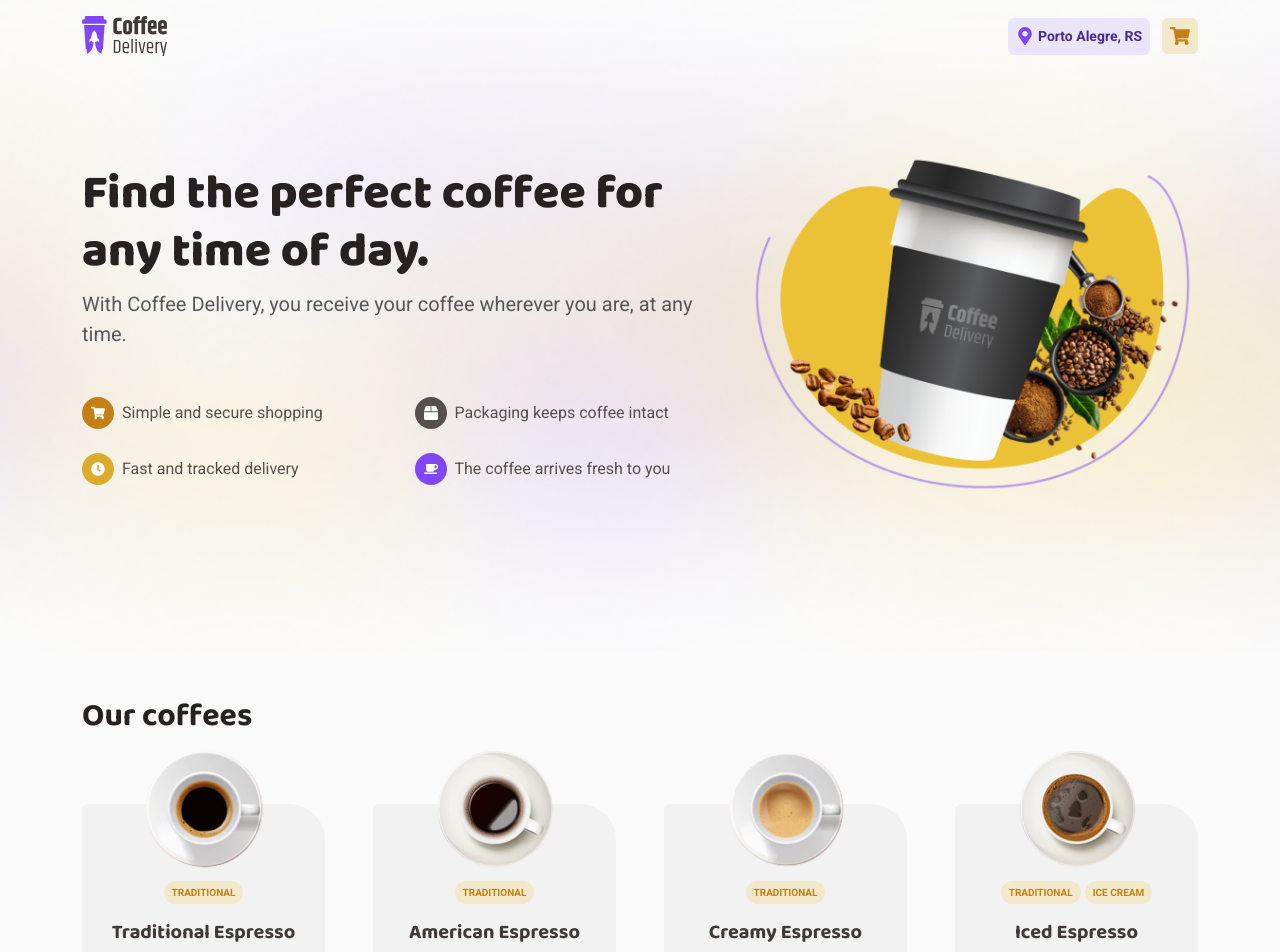
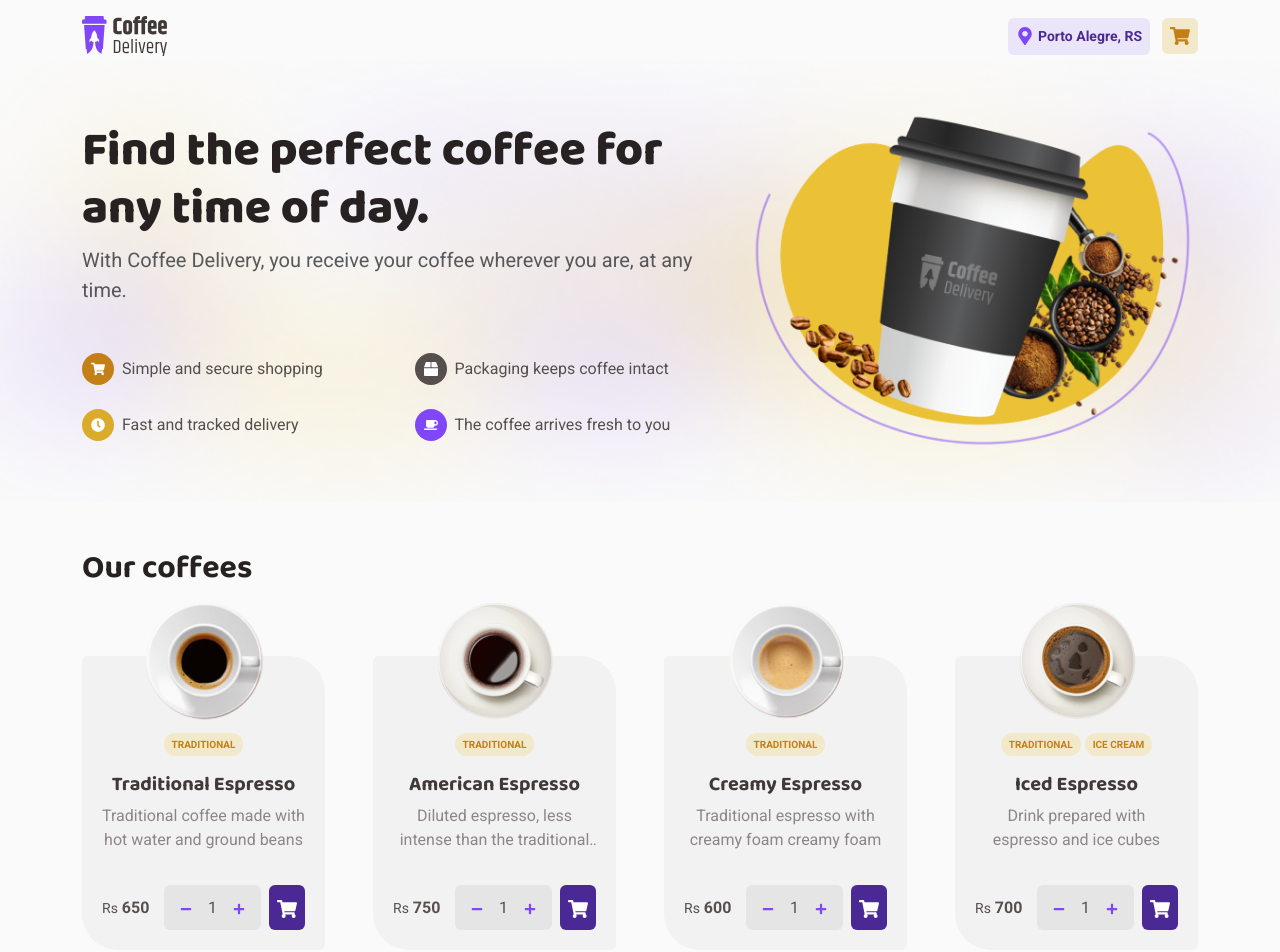
Before and after one commit to Umer-FE/coffee-delivery, a Next.js app: page / in a window 1280 px wide. Shown: the top 952 px of the page. Built offline with nearby package versions, Linux system fonts and the light colour scheme.

Commit message:
new-fixes

```diff
--- a/package.json
+++ b/package.json
@@ -9,6 +9,7 @@
   },
   "dependencies": {
     "@reduxjs/toolkit": "^2.11.2",
+    "@vercel/speed-insights": "^1.3.1",
     "bootstrap": "^5.3.8",
     "next": "16.1.6",
     "react": "19.2.3",
--- a/src/app/checkout/Checkout.module.css
+++ b/src/app/checkout/Checkout.module.css
@@ -35,6 +35,7 @@
 .paymentOptions {
   display: flex;
   gap: 12px;
+  flex-wrap: wrap;
 }
 .payBtn {
   flex: 1;
--- a/src/app/globals.css
+++ b/src/app/globals.css
@@ -71,9 +71,11 @@ section.hero_sec {
   background-size: cover;
   background-position: center;
   background-repeat: no-repeat;
-  height: 650px;
+  /* height: 650px; */
   display: flex;
   align-items: center;
+  margin: 61px 0 0px 0;
+  padding: 50px 10px 50px 10px;
 }
 
 .iconWrapper {
--- a/src/app/page.js
+++ b/src/app/page.js
@@ -9,7 +9,7 @@ export default function Home() {
         <div className="container">
           <div className="row align-items-center py-5w">
             <div className="col-md-7">
-              <h1 style={{ fontSize: "3rem", fontWeight: 800 }}>
+              <h1 style={{ fontSize: "48px", fontWeight: 800 }}>
                 Find the perfect coffee for any time of day.
               </h1>
               <p className="fs-5 text-muted">
@@ -67,10 +67,7 @@ export default function Home() {
           <h2 className="mb-5">Our coffees</h2>
           <div className="row g-5">
             {coffees.map((coffee) => (
-              <div
-                key={coffee.id}
-                className="col-12 col-sm-6 col-md-4 col-lg-3"
-              >
+              <div key={coffee.id} className="col-md-6 col-lg-4 col-xl-3">
                 <CoffeeCard coffee={coffee} />
               </div>
             ))}
--- a/src/components/CoffeeCard/CoffeeCard.js
+++ b/src/components/CoffeeCard/CoffeeCard.js
@@ -11,7 +11,7 @@ export default function CoffeeCard({ coffee }) {
   const [quantity, setQuantity] = useState(1);
   const dispatch = useDispatch();
 
-  const formattedPrice = coffee.price.toFixed(2).replace(".", ",");
+  // const formattedPrice = coffee.price.toFixed(2).replace(".", ",");
 
   const handleAdd = () => {
     dispatch(addToCart({ ...coffee, quantity }));
@@ -47,8 +47,8 @@ export default function CoffeeCard({ coffee }) {
 
       <div className={styles.footer}>
         <div className={styles.price}>
-          <span style={{ fontSize: "0.875rem", fontWeight: 400 }}>R$</span>{" "}
-          <strong>{formattedPrice}</strong>
+          <span style={{ fontSize: "0.875rem", fontWeight: 400 }}>Rs</span>{" "}
+          <strong>{coffee.price}</strong>
         </div>
 
         <div className={styles.actions}>
--- a/src/components/CoffeeCard/CoffeeCard.module.css
+++ b/src/components/CoffeeCard/CoffeeCard.module.css
@@ -29,15 +29,21 @@
 
 .title {
   font-family: "Baloo 2", cursive;
-  font-size: 1.25rem;
+  font-size: 20px;
   color: #403937;
   margin-bottom: 8px;
 }
 
 .description {
-  font-size: 0.875rem;
+  font-size: 16px;
   color: #8d8686;
   margin-bottom: 33px;
+  overflow: hidden;
+  text-overflow: ellipsis;
+  display: -webkit-box;
+  -webkit-line-clamp: 2;
+  line-clamp: 2;
+  -webkit-box-orient: vertical;
 }
 
 .footer {
@@ -48,7 +54,7 @@
 }
 
 .price {
-  font-size: 1.5rem;
+  font-size: 16px;
   font-weight: 800;
   color: #574f4d;
 }
--- a/src/data/coffees.js
+++ b/src/data/coffees.js
@@ -3,7 +3,7 @@ export const coffees = [
     id: 1,
     name: "Traditional Espresso",
     description: "Traditional coffee made with hot water and ground beans",
-    price: 9.9,
+    price: 650,
     tags: ["TRADITIONAL"],
     image: "/images/coffee-1.png",
   },
@@ -11,7 +11,7 @@ export const coffees = [
     id: 2,
     name: "American Espresso",
     description: "Diluted espresso, less intense than the traditional one",
-    price: 9.9,
+    price: 750,
     tags: ["TRADITIONAL"],
     image: "/images/coffee-2.png",
   },
@@ -19,7 +19,7 @@ export const coffees = [
     id: 3,
     name: "Creamy Espresso",
     description: "Traditional espresso with creamy foam creamy foam",
-    price: 9.9,
+    price: 600,
     tags: ["TRADITIONAL"],
     image: "/images/coffee-3.png",
   },
@@ -27,7 +27,7 @@ export const coffees = [
     id: 4,
     name: "Iced Espresso",
     description: "Drink prepared with espresso and ice cubes",
-    price: 9.9,
+    price: 700,
     tags: ["TRADITIONAL", "ICE CREAM"],
     image: "/images/coffee-4.png",
   },
@@ -35,7 +35,7 @@ export const coffees = [
     id: 5,
     name: "Coffee with Milk",
     description: "Half traditional espresso, half steamed milk",
-    price: 9.9,
+    price: 650,
     tags: ["TRADICIONAL", "with milk"],
     image: "/images/coffee-5.png",
   },
@@ -43,7 +43,7 @@ export const coffees = [
     id: 6,
     name: "Latte",
     description: "An espresso shot with double milk and creamy foam",
-    price: 9.9,
+    price: 750,
     tags: ["TRADICIONAL", "with milk"],
     image: "/images/coffee-6.png",
   },
@@ -52,7 +52,7 @@ export const coffees = [
     name: "Cappuccinoe",
     description:
       "Bebida com canela feita de doses iguais de café, leite e espuma",
-    price: 9.9,
+    price: 650,
     tags: ["TRADICIONAL", "with milk"],
     image: "/images/coffee-7.png",
   },
@@ -60,7 +60,7 @@ export const coffees = [
     id: 8,
     name: "Macchiato",
     description: "Espresso mixed with a little hot milk and foam",
-    price: 9.9,
+    price: 650,
     tags: ["TRADICIONAL", "with milk"],
     image: "/images/coffee-8.png",
   },
@@ -68,7 +68,7 @@ export const coffees = [
     id: 9,
     name: "Mocaccino",
     description: "Espresso with chocolate syrup, a little milk, and foam",
-    price: 9.9,
+    price: 700,
     tags: ["TRADICIONAL", "with milk"],
     image: "/images/coffee-9.png",
   },
@@ -76,7 +76,7 @@ export const coffees = [
     id: 10,
     name: "Hot Chocolate",
     description: "Drink made with chocolate dissolved in hot milk and coffee",
-    price: 9.9,
+    price: 900,
     tags: ["special", "with milk"],
     image: "/images/coffee-10.png",
   },
@@ -84,7 +84,7 @@ export const coffees = [
     id: 11,
     name: "Cuban",
     description: "Iced espresso drink with rum, cream, and mint",
-    price: 9.9,
+    price: 550,
     tags: ["special", "alcoholic", "ice cream"],
     image: "/images/coffee-11.png",
   },
@@ -92,7 +92,7 @@ export const coffees = [
     id: 12,
     name: "Hawaiian",
     description: "Sweet drink made with coffee and coconut milk",
-    price: 9.9,
+    price: 700,
     tags: ["special"],
     image: "/images/coffee-12.png",
   },
@@ -100,7 +100,7 @@ export const coffees = [
     id: 13,
     name: "Arabic",
     description: "Beverage prepared with Arabica coffee beans and spices",
-    price: 9.9,
+    price: 600,
     tags: ["special"],
     image: "/images/coffee-13.png",
   },
@@ -109,7 +109,7 @@ export const coffees = [
     name: "Irish",
     description:
       "A drink made with coffee, Irish whiskey, sugar, and whipped cream",
-    price: 9.9,
+    price: 800,
     tags: ["especiall", "alcoholic"],
     image: "/images/coffee-10.png",
   },
```
Also changed, not shown: src/app/checkout/page.js (+9 -11 lines), 1 other file (tests, documents, lock files or other folders).
